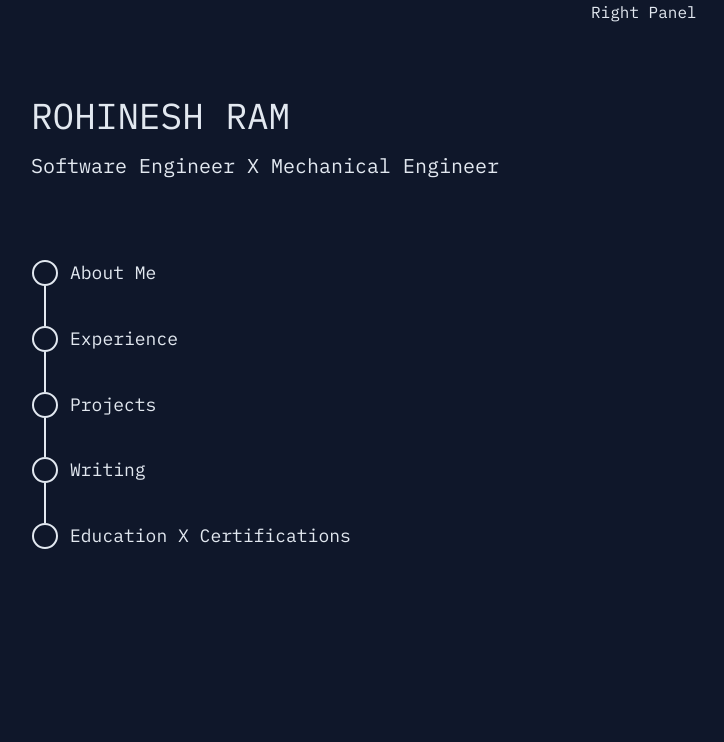
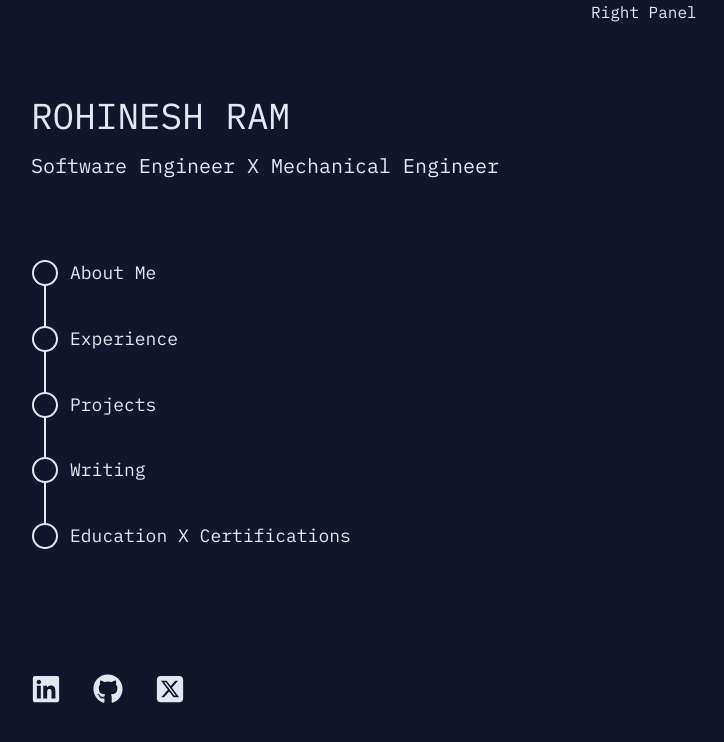
Before and after one commit to R-Ram95/web-portfolio, a React (Vite) app: page / in a window 1280 px wide. Shown: the top 742 px of the page, without its empty margins (49-773 px from the left). Built offline with nearby package versions, Linux system fonts and the light colour scheme.

Commit message:
add footer

```diff
--- a/package.json
+++ b/package.json
@@ -34,6 +34,7 @@
     "eslint-plugin-react-refresh": "^0.4.9",
     "globals": "^15.9.0",
     "postcss": "^8.4.41",
+    "react-icons": "^5.3.0",
     "tailwindcss": "^3.4.10",
     "typescript": "^5.5.3",
     "typescript-eslint": "^8.0.1",
--- a/src/components/left-panel/LeftPanel.tsx
+++ b/src/components/left-panel/LeftPanel.tsx
@@ -1,4 +1,7 @@
 import TimeLine from "../timeline";
+import { FaLinkedin } from "react-icons/fa";
+import { FaGithub } from "react-icons/fa";
+import { FaSquareXTwitter } from "react-icons/fa6";
 
 const LeftPanel = () => {
   const labels = [
@@ -7,6 +10,15 @@ const LeftPanel = () => {
     "Projects",
     "Writing",
     "Education X Certifications",
+  ];
+
+  const links = [
+    {
+      icon: <FaLinkedin size={30} />,
+      link: "https://www.linkedin.com/in/rohinesh",
+    },
+    { icon: <FaGithub size={30} />, link: "https://github.com/R-Ram95" },
+    { icon: <FaSquareXTwitter size={30} />, link: "https://x.com/RohRam224" },
   ];
 
   const onClick = (label: string) => {
@@ -20,7 +32,7 @@ const LeftPanel = () => {
   return (
     <header className="lg:sticky lg:top-0 lg:flex lg:max-h-screen lg:flex-col lg:justify-between lg:py-24 text-slate-200">
       <div className="flex flex-col">
-        <h1 className="text-4xl">ROHINESH RAM</h1>
+        <h1 className="text-4xl font-sem-bold">ROHINESH RAM</h1>
         <h2 className="text-xl mt-4">
           Software Engineer X Mechanical Engineer
         </h2>
@@ -28,6 +40,15 @@ const LeftPanel = () => {
           <TimeLine labels={labels} onClick={onClick} />
         </div>
       </div>
+      <ul className="flex flex-row gap-8">
+        {links.map((link) => (
+          <li className="hover">
+            <a href={link.link} target="_blank">
+              {link.icon}
+            </a>
+          </li>
+        ))}
+      </ul>
     </header>
   );
 };
```
Also changed, not shown: 1 other file (tests, documents, lock files or other folders).
